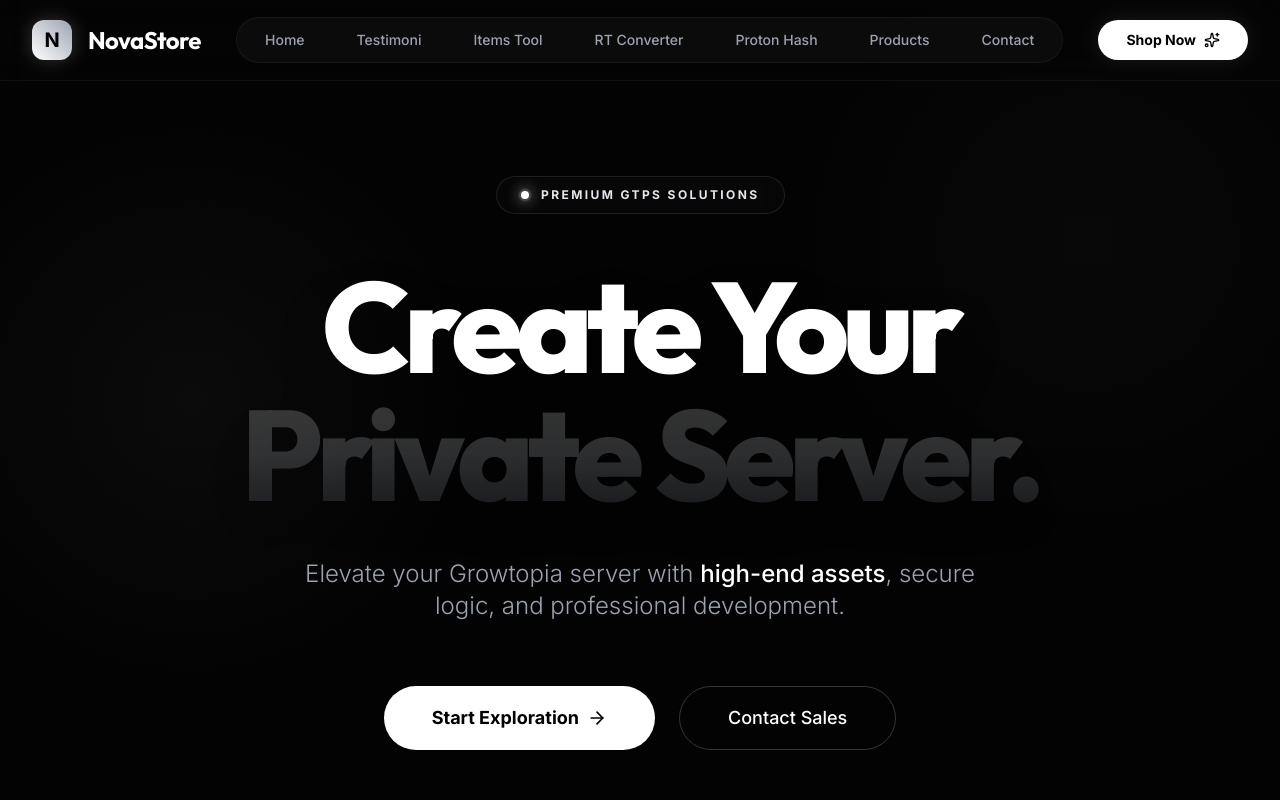
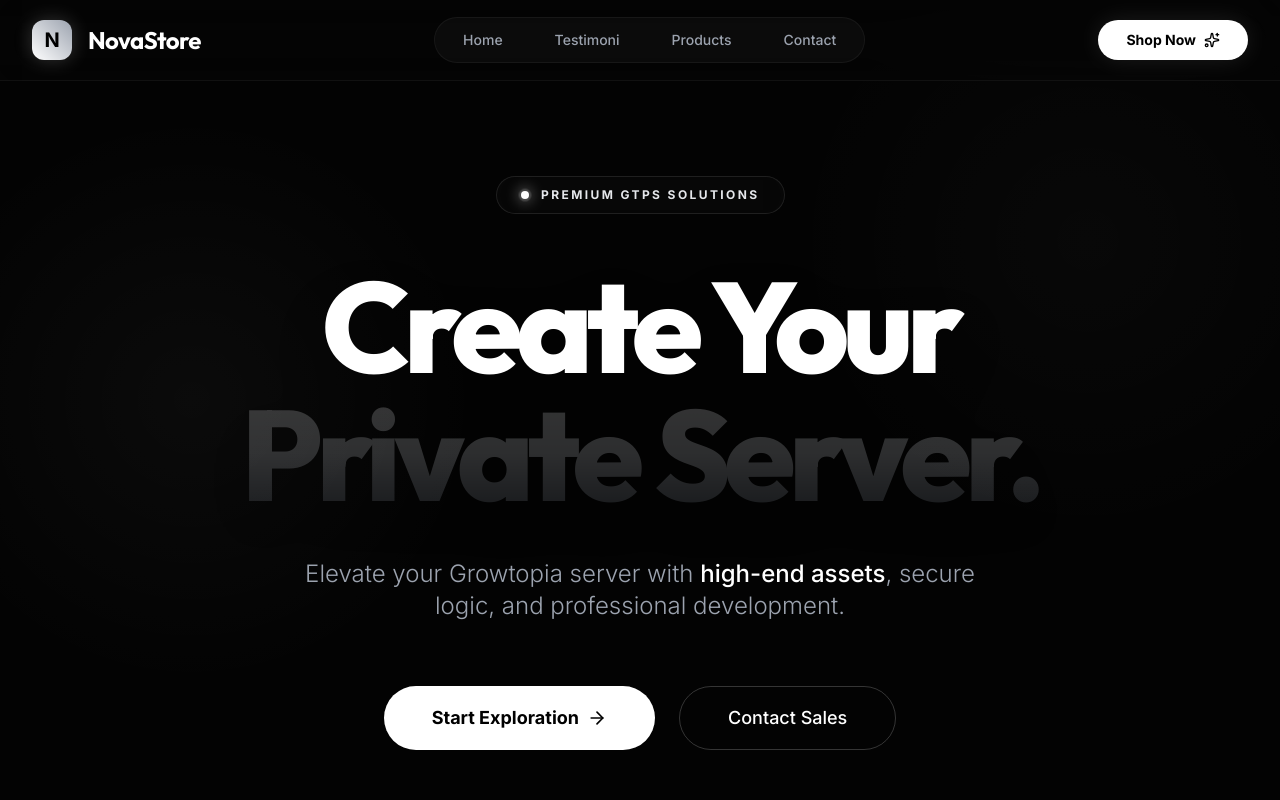
Before and after one commit to NovaIndonesia/novastore, a website: page index.html in a window 1280 px wide. Shown: the top 800 px of the page. Drawn offline with nearby package versions, Linux system fonts and the light colour scheme.

Commit message:
Update index.html

```diff
--- a/index.html
+++ b/index.html
@@ -202,15 +202,6 @@
                             class="text-gray-400 hover:text-white hover:bg-white/10 px-6 py-2 rounded-full text-sm font-medium transition-all duration-300 hover:shadow-[0_0_20px_rgba(255,255,255,0.1)]">Home</a>
                         <a href="testimoni.html"
                             class="text-gray-400 hover:text-white hover:bg-white/10 px-6 py-2 rounded-full text-sm font-medium transition-all duration-300 hover:shadow-[0_0_20px_rgba(255,255,255,0.1)]">Testimoni</a>
-                        <a href="/tool1"
-                            class="text-gray-400 hover:text-white hover:bg-white/10 px-6 py-2 rounded-full text-sm font-medium transition-all duration-300 hover:shadow-[0_0_20px_rgba(255,255,255,0.1)]">Items
-                            Tool</a>
-                        <a href="/tool2"
-                            class="text-gray-400 hover:text-white hover:bg-white/10 px-6 py-2 rounded-full text-sm font-medium transition-all duration-300 hover:shadow-[0_0_20px_rgba(255,255,255,0.1)]">RT
-                            Converter</a>
-                        <a href="/tool3"
-                            class="text-gray-400 hover:text-white hover:bg-white/10 px-6 py-2 rounded-full text-sm font-medium transition-all duration-300 hover:shadow-[0_0_20px_rgba(255,255,255,0.1)]">Proton
-                            Hash</a>
                         <a href="#products"
                             class="text-gray-400 hover:text-white hover:bg-white/10 px-6 py-2 rounded-full text-sm font-medium transition-all duration-300 hover:shadow-[0_0_20px_rgba(255,255,255,0.1)]">Products</a>
                         <a href="#contact"
```
